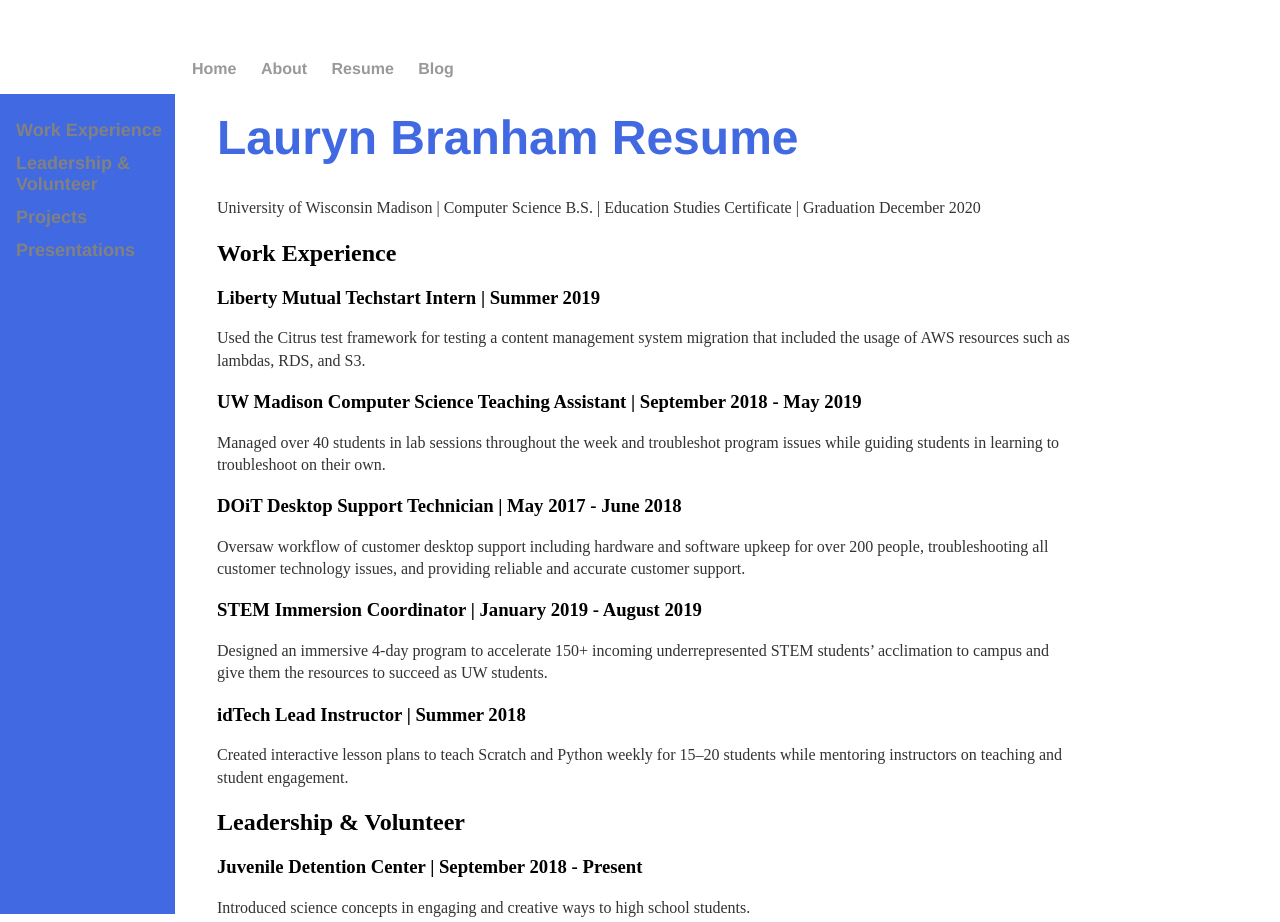
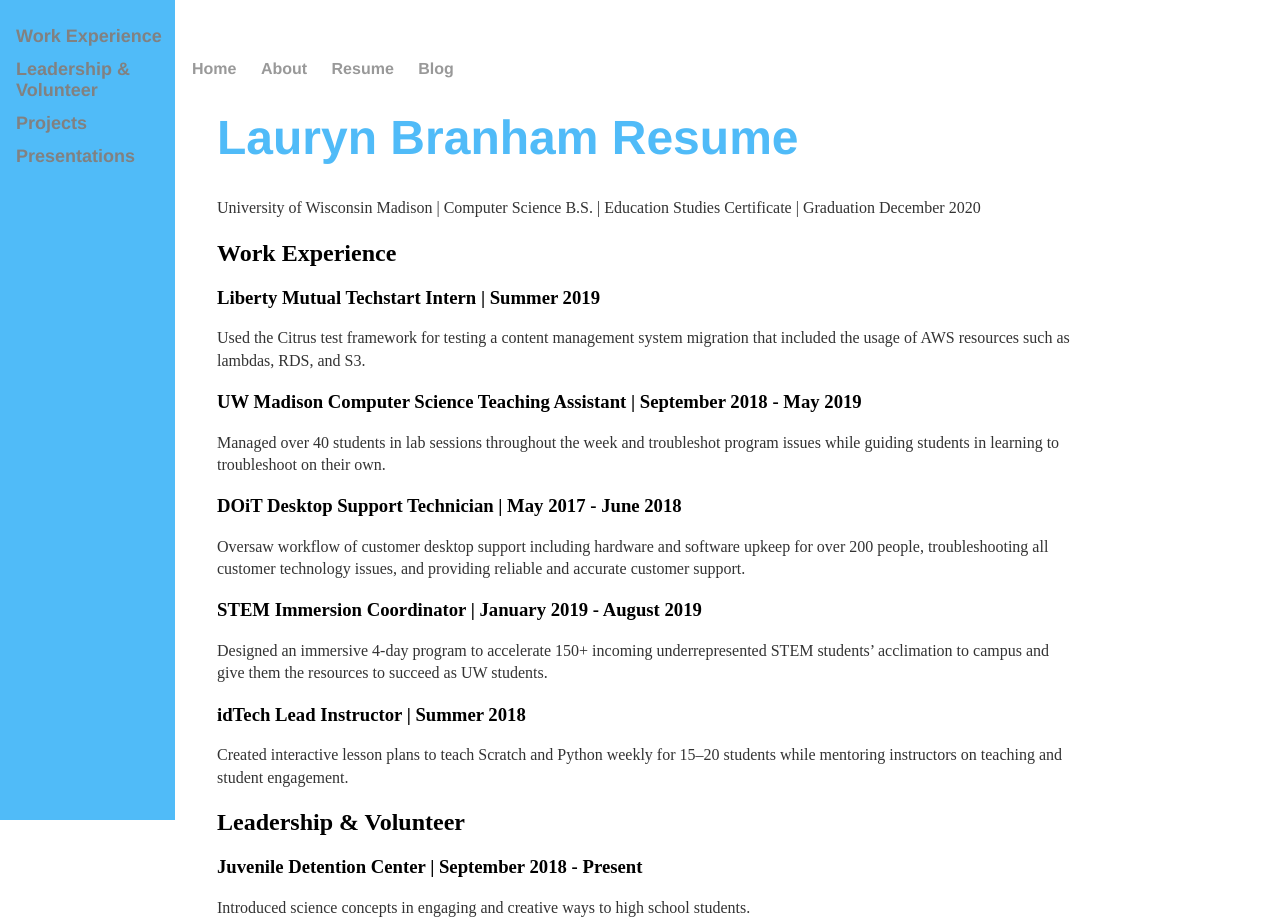
Before and after one commit to laurynbranham47/laurynbranham47.github.io, a plain HTML site: page resume.html in a window 1280 px wide. Shown: the top 922 px of the page. Drawn offline with Linux system fonts and the light colour scheme.

Commit message:
update resume.css blue color
to light blue

```diff
--- a/css/resume.css
+++ b/css/resume.css
@@ -22,7 +22,7 @@ a:hover {
 h1 {
     font-size: 3em;
     font-family:'Helvetica', 'Arial', 'Sans-Serif';
-    color: #4169E1
+    color: #50BBF8 /* Light Blue */
 }
 p {
     font-size: 1.0em;
@@ -59,9 +59,9 @@ ul.posts li {
   height: 100%; /* Full-height: remove this if you want "auto" height */
   width: 175px; /* Set the width of the sidebar */
   position: fixed; /* Fixed Sidebar (stay in place on scroll) */
-  top: 325; /* Stay at the top */
+  top: 0; /* Stay at the top */
   left: 0;
-  background-color: #4169E1; /* Darker Blue */
+  background-color: #50BBF8; /* Light Blue */
   overflow-x: hidden; /* Disable horizontal scroll */
   padding-top: 20px;
 }
```
